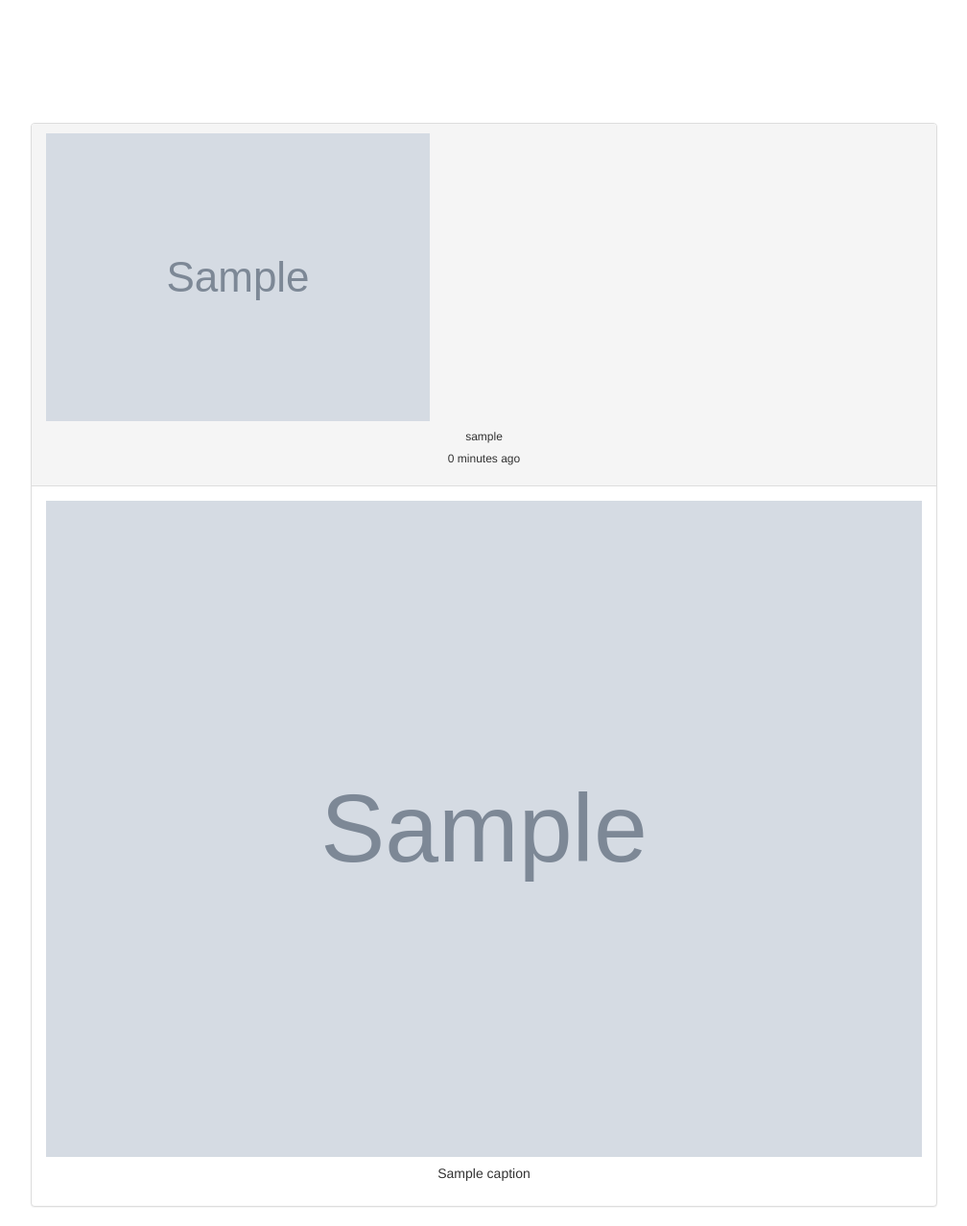
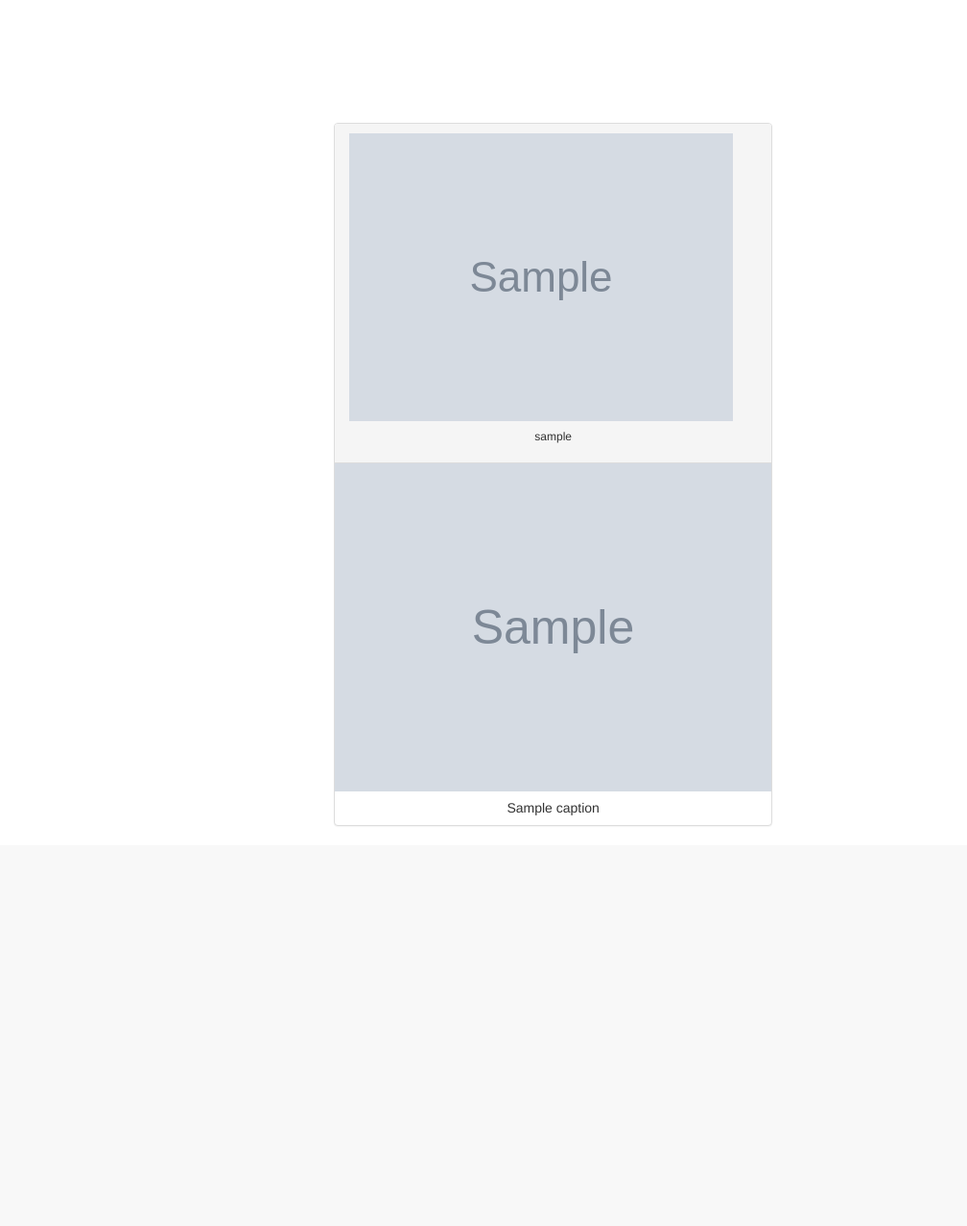
Before and after one commit to toelapiut/Insta, a Django app: template insta/instagram/templates/index.html in a window 1280 px wide. Shown: the part 51-1329 px from the top of the page at 96% size, without its empty margins (38-1046 px from the left). After the commit the page ends 912 px from the top, so only its background shows below. Run offline with Django 3.2, Linux system fonts and the light colour scheme; the template is opened without the code that fills it: most values are stand-ins (such as "Sample title", 1, 10 or a date in 2020); grey boxes marked "Sample" are stand-in pictures; some libraries are stand-ins or nearby versions.

Commit message:
fixed error in index temp

```diff
--- a/insta/instagram/templates/index.html
+++ b/insta/instagram/templates/index.html
@@ -16,29 +16,27 @@
 
         <!-- Profile Div -->
 
-        <div class="col-md-10 col-lg-10">
+        <div class="col-md-5 col-lg-5 col-md-offset-3 col-lg-offset-3">
 
-            <div class="panel panel-default">
+            <div class="panel panel-default" style='width:100%'>
 
                 <div class="panel-heading">
 
-                    <img src="{{follow.profile.profile_pic.url}}" alt="{{follow.profile.user.username}}" class="img-responsive profilePicture">
+                    <img src="{{follow.profile.url}}" alt="{{follow.profile.user.username}}" class="img-responsive profilePicture">
 
                     <h6 class="username">
                         {{follow.profile.user.username}}
                     </h6>
 
-                    <h6 class="timeSince">
-                        {{follow.post_date | timesince}} ago
-                    </h6>
+
 
                 </div>
 
-                <div class="panel-body">
+                <div class="panel-body" style="padding:0px">
 
-                    <a href="{%url 'post' follow.id%}">
+                    <a href="{%url 'post_look' follow.id%}">
 
-                        <img src="{{follow.image.url}}" alt="{{follow.caption}}" class="img-responsive postImage">
+                        <img src="{{follow.image.url}}" alt="{{follow.caption}}" class="img-responsive postImage" style='width:100%;'>
 
                         <h5 class="text-center">
                             {{follow.caption}}
```
